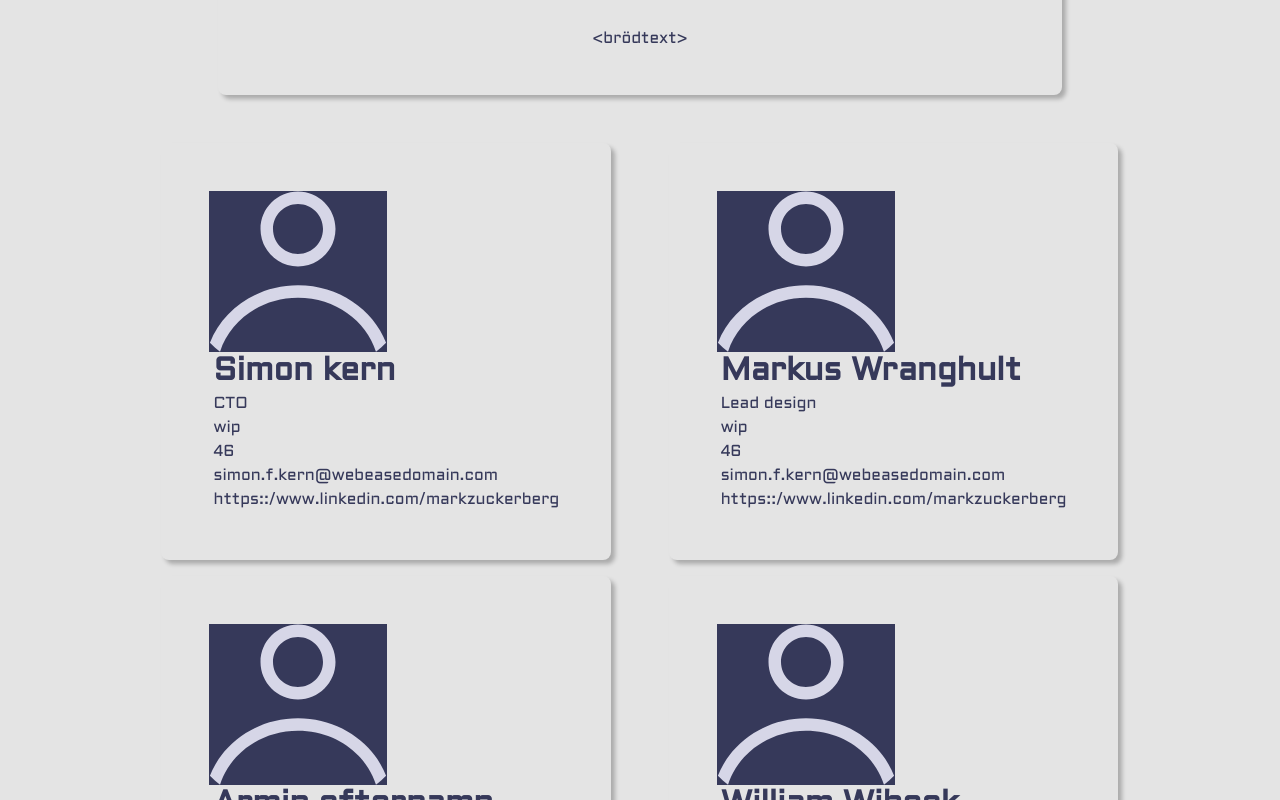
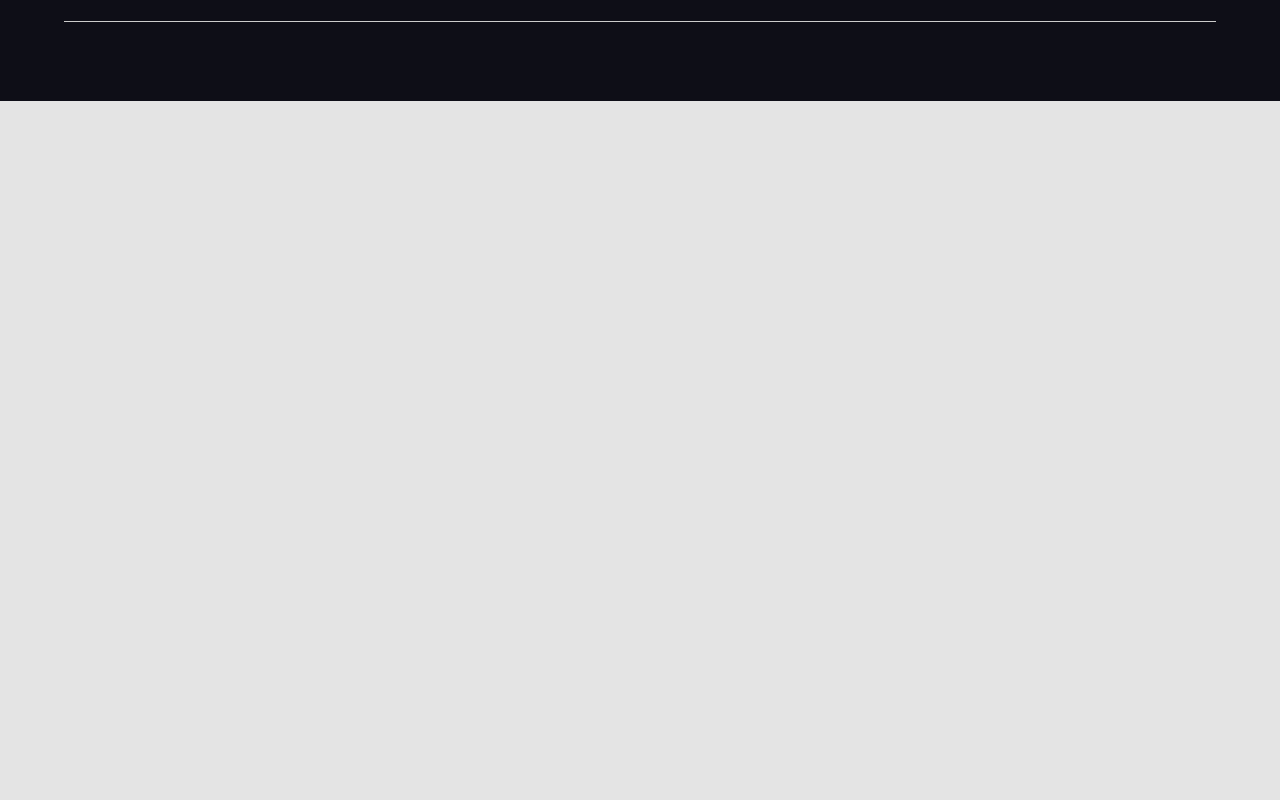
Before and after one commit to crtneko97/core_page, a Next.js app: page /about in a window 1280 px wide. Shown: the part 2040-2840 px from the top of the page. After the commit the page ends 2141 px from the top, so only its background shows below. Built offline with nearby package versions, Linux system fonts and the light colour scheme.

Commit message:
simon scrap changes

```diff
--- a/src/app/about/page.tsx
+++ b/src/app/about/page.tsx
@@ -50,44 +50,6 @@ const About = () => {
         </div>
       </main>
 
-    <AltHero imageKey={'teamwork'} title={'ABOUT US'} />
-      <ParagraphCard paragraph={'<brödtext>'} width='66%' />
-    <main>
-      <div className='Employee-div'>
-      <EmployeeCard
-      avatarKey={'avatar'}
-      fullName={'Simon kern'}
-      role={'CTO'}
-      bio={'wip'}
-      phone={46}
-      email={'simon.f.kern@webeasedomain.com'}
-      linkedin={'https::/www.linkedin.com/markzuckerberg'} />
-            <EmployeeCard
-      avatarKey={'avatar'}
-      fullName={'Markus Wranghult'}
-      role={'Lead design'}
-      bio={'wip'}
-      phone={46}
-      email={'simon.f.kern@webeasedomain.com'}
-      linkedin={'https::/www.linkedin.com/markzuckerberg'} />
-            <EmployeeCard
-      avatarKey={'avatar'}
-      fullName={'Armin efternamn'}
-      role={'CEO'}
-      bio={'wip'}
-      phone={46}
-      email={'simon.f.kern@webeasedomain.com'}
-      linkedin={'https::/www.linkedin.com/markzuckerberg'} />
-            <EmployeeCard
-      avatarKey={'avatar'}
-      fullName={'William Wibeck'}
-      role={'Software developer'}
-      bio={'wip'}
-      phone={46}
-      email={'simon.f.kern@webeasedomain.com'}
-      linkedin={'https::/www.linkedin.com/markzuckerberg'} />
-      </div>
-    </main>
 
     </>
   );
--- a/src/components/hero/hero.scss
+++ b/src/components/hero/hero.scss
@@ -11,7 +11,8 @@
     left: 0;
     width: 100%;
     height: 100%;
-    feature-added-hero-animation
+    // William vad gör den här added-hero-animation grejen?
+    //feature-added-hero-animation
     background-image: url("/backgrounds/Sthlm2.png");
     background-size: cover;
 
```
